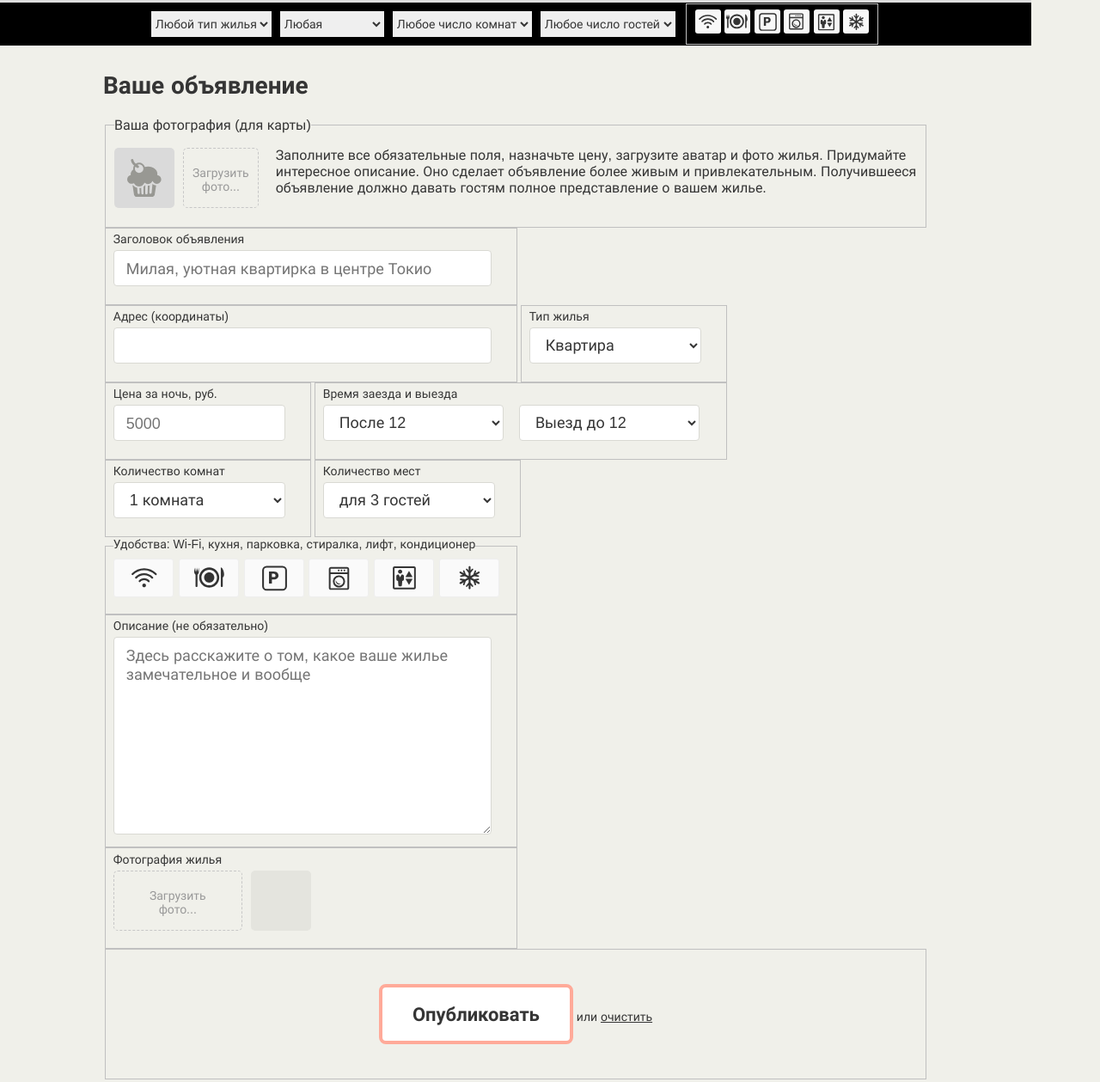
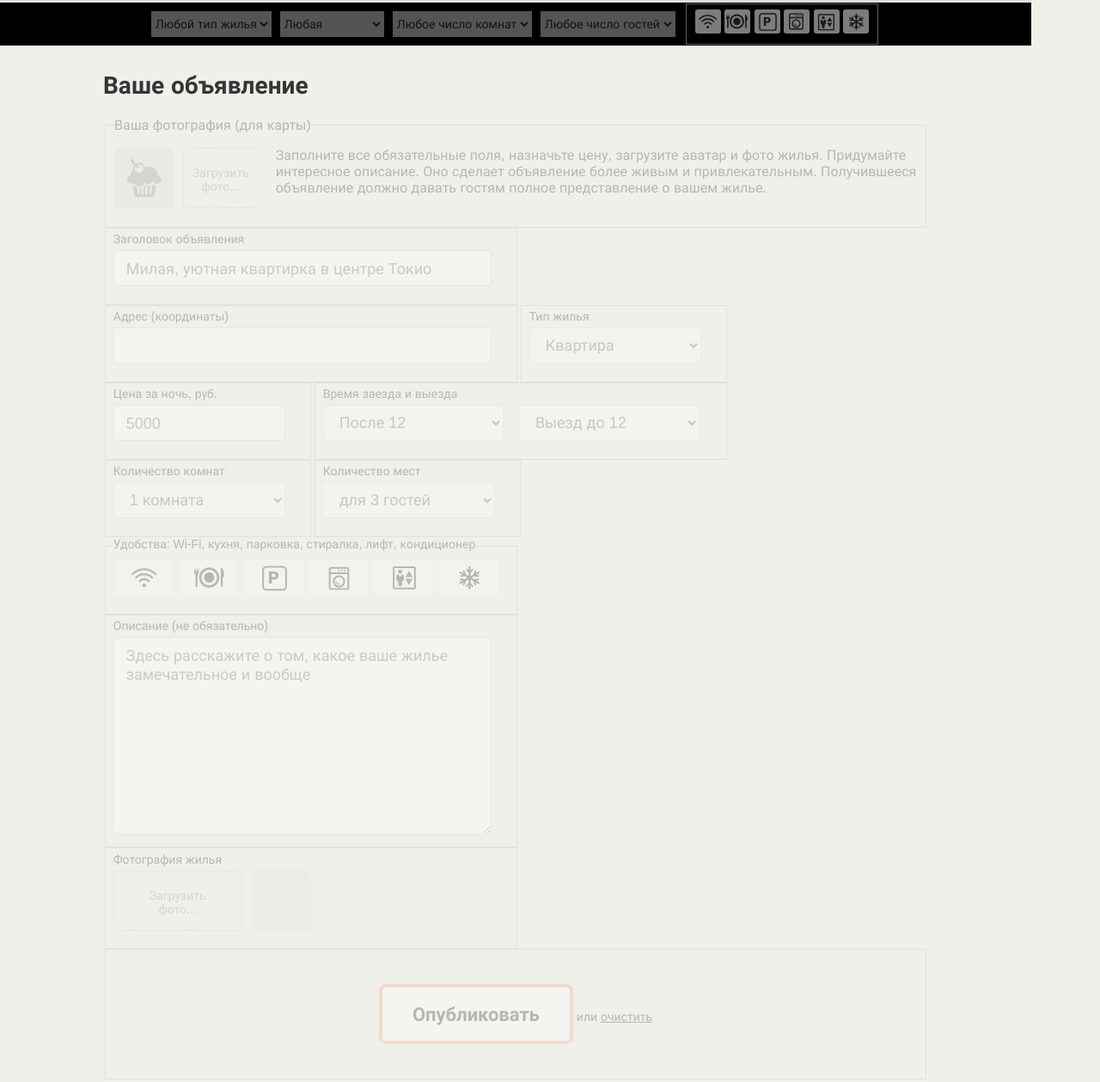
Before and after one commit to pestrige/974243-keksobooking-22, a website with bundled scripts: page index.html in a window 1280 px wide. Shown: the part 592-1851 px from the top of the page at 86% size. Built offline with nearby package versions, Linux system fonts and the light colour scheme.

Commit message:
Сделал интеранктивные элементы формы неактивными по умолчанию

```diff
--- a/index.html
+++ b/index.html
@@ -23,33 +23,33 @@
 
       <!-- Фильтрация объявлений -->
       <div class="map__filters-container">
-        <form action="#" class="map__filters" autocomplete="off">
-          <select name="housing-type" id="housing-type" class="map__filter">
+        <form action="#" class="map__filters map__filters--disabled" autocomplete="off">
+          <select name="housing-type" id="housing-type" class="map__filter" disabled>
             <option value="any" selected>Любой тип жилья</option>
             <option value="palace">Дворец</option>
             <option value="flat">Квартира</option>
             <option value="house">Дом</option>
             <option value="bungalow">Бунгало</option>
           </select>
-          <select name="housing-price" id="housing-price" class="map__filter">
+          <select name="housing-price" id="housing-price" class="map__filter" disabled>
             <option value="any" selected>Любая</option>
             <option value="middle">10000 - 50000&#x20bd;</option>
             <option value="low">до 10000&#x20bd;</option>
             <option value="high">от 50000&#x20bd;</option>
           </select>
-          <select name="housing-rooms" id="housing-rooms" class="map__filter">
+          <select name="housing-rooms" id="housing-rooms" class="map__filter" disabled>
             <option value="any" selected>Любое число комнат</option>
             <option value="1">Одна комната</option>
             <option value="2">Две комнаты</option>
             <option value="3">Три комнаты</option>
           </select>
-          <select name="housing-guests" id="housing-guests" class="map__filter">
+          <select name="housing-guests" id="housing-guests" class="map__filter" disabled>
             <option value="any" selected>Любое число гостей</option>
             <option value="2">Два гостя</option>
             <option value="1">Один гость</option>
             <option value="0">Не для гостей</option>
           </select>
-          <fieldset id="housing-features" class="map__features">
+          <fieldset id="housing-features" class="map__features" disabled>
             <input type="checkbox" name="features" value="wifi" id="filter-wifi" class="map__checkbox visually-hidden">
             <label class="map__feature map__feature--wifi" for="filter-wifi">Wi-Fi</label>
             <input type="checkbox" name="features" value="dishwasher" id="filter-dishwasher" class="map__checkbox visually-hidden">
@@ -70,7 +70,7 @@
     <!-- Форма объявления -->
     <section class="notice">
       <h2 class="notice__title">Ваше объявление</h2>
-      <form class="ad-form" method="post" enctype="multipart/form-data" autocomplete="off">
+      <form class="ad-form ad-form--disabled" method="post" enctype="multipart/form-data" autocomplete="off">
         <fieldset class="ad-form-header">
           <legend class="ad-form-header__title">Ваша фотография (для карты)</legend>
           <div class="ad-form-header__upload">
@@ -78,7 +78,7 @@
               <img src="img/muffin-grey.svg" alt="Аватар пользователя" width="40" height="44">
             </div>
             <div class="ad-form__field">
-              <input type="file" id="avatar" name="avatar" class="ad-form-header__input visually-hidden">
+              <input type="file" id="avatar" name="avatar" class="ad-form-header__input visually-hidden" disabled>
               <label class="ad-form-header__drop-zone" for="avatar">Загрузить<br>фото...</label>
             </div>
             <p class="ad-form-header__info">Заполните все обязательные поля, назначьте цену, загрузите аватар и фото жилья. Придумайте интересное описание. Оно сделает объявление более живым и привлекательным. Получившееся объявление должно давать гостям полное представление о вашем жилье.</p>
@@ -86,15 +86,15 @@
         </fieldset>
         <fieldset class="ad-form__element ad-form__element--wide">
           <label class="ad-form__label" for="title">Заголовок объявления</label>
-          <input id="title" name="title" type="text" placeholder="Милая, уютная квартирка в центре Токио">
+          <input id="title" name="title" type="text" placeholder="Милая, уютная квартирка в центре Токио" disabled>
         </fieldset>
         <fieldset class="ad-form__element ad-form__element--wide">
           <label class="ad-form__label" for="address">Адрес (координаты)</label>
-          <input id="address" name="address" type="text">
+          <input id="address" name="address" type="text" disabled>
         </fieldset>
         <fieldset class="ad-form__element">
           <label class="ad-form__label" for="type">Тип жилья</label>
-          <select id="type" name="type">
+          <select id="type" name="type" disabled>
             <option value="bungalow">Бунгало</option>
             <option value="flat" selected>Квартира</option>
             <option value="house">Дом</option>
@@ -103,16 +103,16 @@
         </fieldset>
         <fieldset class="ad-form__element">
           <label class="ad-form__label" for="price">Цена за ночь, руб.</label>
-          <input id="price" name="price" type="number" placeholder="5000">
+          <input id="price" name="price" type="number" placeholder="5000" disabled>
         </fieldset>
         <fieldset class="ad-form__element ad-form__element--time">
           <label class="ad-form__label" for="timein">Время заезда и выезда</label>
-          <select id="timein" name="timein">
+          <select id="timein" name="timein" disabled>
             <option value="12:00" selected>После 12</option>
             <option value="13:00">После 13</option>
             <option value="14:00">После 14</option>
           </select>
-          <select id="timeout" name="timeout" title="Time to go out">
+          <select id="timeout" name="timeout" title="Time to go out" disabled>
             <option value="12:00" selected>Выезд до 12</option>
             <option value="13:00">Выезд до 13</option>
             <option value="14:00">Выезд до 14</option>
@@ -120,7 +120,7 @@
         </fieldset>
         <fieldset class="ad-form__element">
           <label class="ad-form__label" for="room_number">Количество комнат</label>
-          <select id="room_number" name="rooms">
+          <select id="room_number" name="rooms" disabled>
             <option value="1" selected>1 комната</option>
             <option value="2">2 комнаты</option>
             <option value="3">3 комнаты</option>
@@ -129,14 +129,14 @@
         </fieldset>
         <fieldset class="ad-form__element">
           <label class="ad-form__label" for="capacity">Количество мест</label>
-          <select id="capacity" name="capacity">
+          <select id="capacity" name="capacity" disabled>
             <option value="3" selected>для 3 гостей</option>
             <option value="2">для 2 гостей</option>
             <option value="1">для 1 гостя</option>
             <option value="0">не для гостей</option>
           </select>
         </fieldset>
-        <fieldset class="ad-form__element ad-form__element--wide features">
+        <fieldset class="ad-form__element ad-form__element--wide features" disabled>
           <legend>Удобства: Wi-Fi, кухня, парковка, стиралка, лифт, кондиционер</legend>
           <input type="checkbox" name="features" value="wifi" id="feature-wifi" class="feature__checkbox visually-hidden">
           <label class="feature feature--wifi" for="feature-wifi">Wi-Fi</label>
@@ -153,19 +153,19 @@
         </fieldset>
         <fieldset class="ad-form__element ad-form__element--wide">
           <label class="ad-form__label" for="description">Описание (не обязательно)</label>
-          <textarea id="description" name="description" placeholder="Здесь расскажите о том, какое ваше жилье замечательное и вообще"></textarea>
+          <textarea id="description" name="description" placeholder="Здесь расскажите о том, какое ваше жилье замечательное и вообще" disabled></textarea>
         </fieldset>
         <fieldset class="ad-form__element ad-form__element--wide">
           <label class="ad-form__label">Фотография жилья</label>
           <div class="ad-form__photo-container">
             <div class="ad-form__upload">
-              <input type="file" id="images" name="images" class="ad-form__input visually-hidden">
+              <input type="file" id="images" name="images" class="ad-form__input visually-hidden" disabled>
               <label for="images" class="ad-form__drop-zone">Загрузить<br>фото...</label>
             </div>
             <div class="ad-form__photo"></div>
           </div>
         </fieldset>
-        <fieldset class="ad-form__element ad-form__element--submit">
+        <fieldset class="ad-form__element ad-form__element--submit" disabled>
           <button class="ad-form__submit" type="submit">Опубликовать</button>
           или <button class="ad-form__reset" type="reset">очистить</button>
         </fieldset>
```
